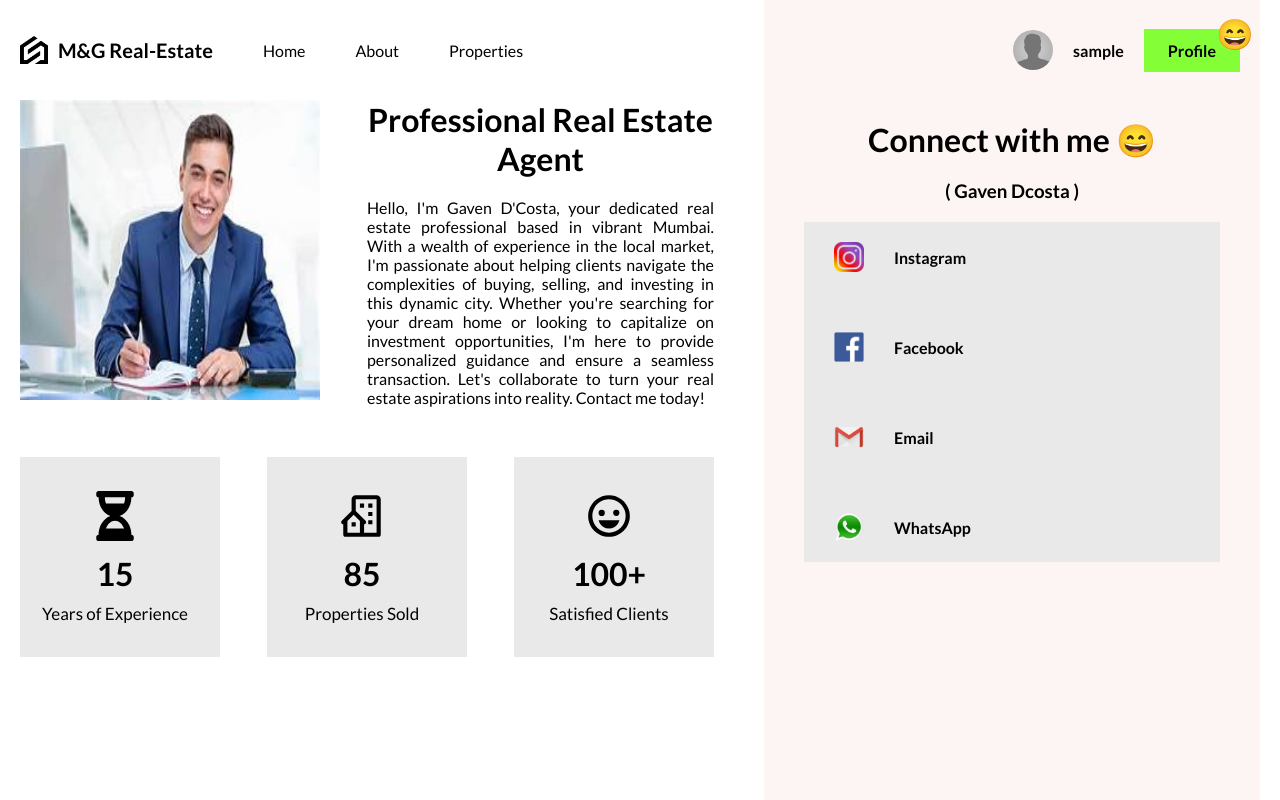
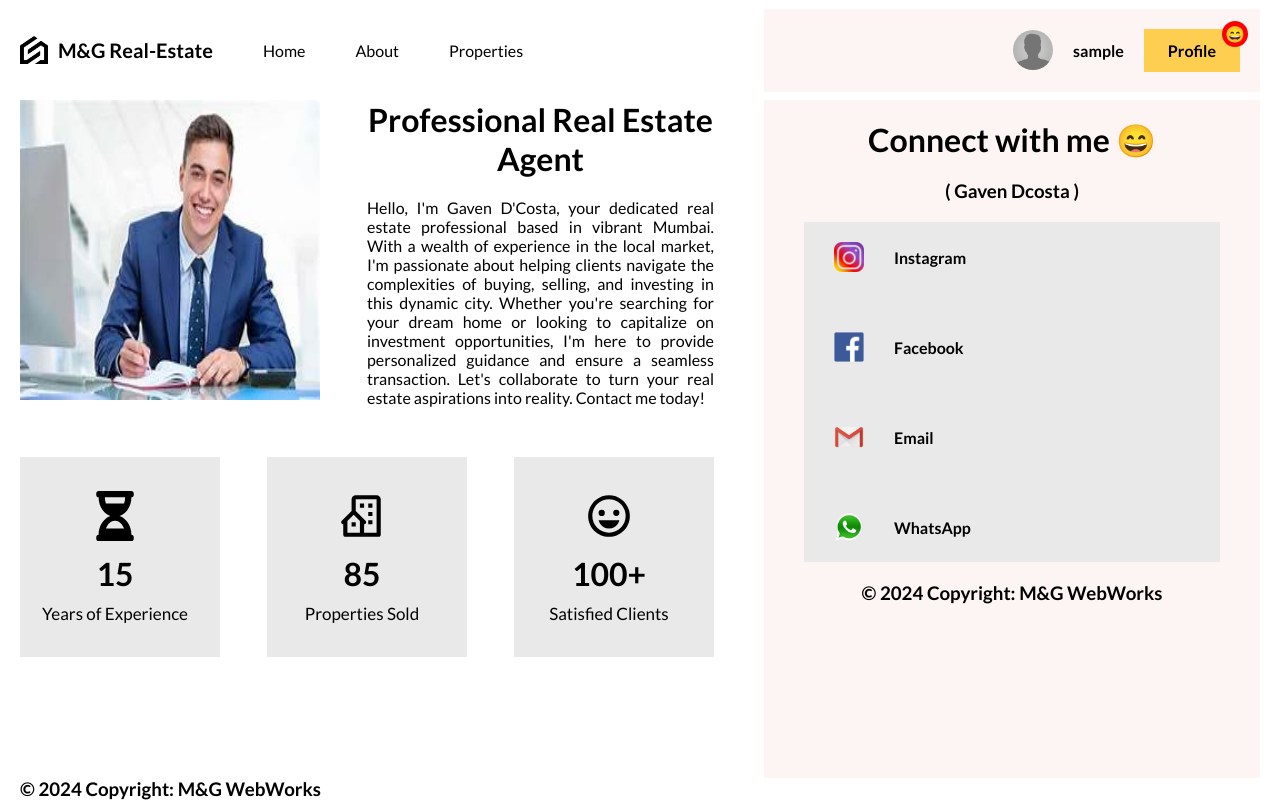
Before and after one commit to GavenDcosta/PersonalizedRealEstateTemplate, a React (Vite) app in the folder client/: page /about in a window 1280 px wide. Shown: the top 800 px of the page. Built offline with nearby package versions, Linux system fonts and the light colour scheme; sample sign-in values are in the browser's storage.

Commit message:
copyright

```diff
--- a/client/src/components/contactTheAgent/ContactTheAgent.jsx
+++ b/client/src/components/contactTheAgent/ContactTheAgent.jsx
@@ -36,6 +36,8 @@ const ContactTheAgent = () => {
               </div>
           </Link>
         </div>
+
+        <h3>© {new Date().getFullYear()} Copyright: M&G WebWorks</h3>
       </div>
     </div>
   )
--- a/client/src/components/navbar/navbar.scss
+++ b/client/src/components/navbar/navbar.scss
@@ -52,7 +52,7 @@ nav {
     align-items: center;
     justify-content: flex-end;
     background-color: #fcf5f3;
-    height: 100%;
+
 
     @include md {
       background-color: transparent;
@@ -61,7 +61,6 @@ nav {
     a {
       padding: 12px 24px;
       margin: 20px;
-
     }
 
     .user{
@@ -85,7 +84,7 @@ nav {
 
       .profile{
         padding: 12px 24px;
-        background-color: #84ff37;
+        background-color: #fece51;
         cursor: pointer;
         border: none;
         position: relative;
@@ -94,7 +93,7 @@ nav {
           position: absolute;
           top: -8px;
           right: -8px;
-          background-color: cyan;
+          background-color: red;
           color: white;
           border-radius: 50%;
           width: 26px;
@@ -102,7 +101,6 @@ nav {
           display: flex;
           align-items: center;
           justify-content: center;
-          font-size: 30px;
         }
 
       }
--- a/client/src/routes/homePage/HomePage.jsx
+++ b/client/src/routes/homePage/HomePage.jsx
@@ -36,6 +36,7 @@ const HomePage = () => {
                     <h2>Property Ready</h2>
                 </div>
             </div>
+
           </div>
         </div>
         <div className="imgContainer">
--- a/client/src/routes/layout/layout.jsx
+++ b/client/src/routes/layout/layout.jsx
@@ -15,6 +15,8 @@ const Layout = () => {
            <div className="content">
              <Outlet />
            </div>
+
+           <h3>© {new Date().getFullYear()} Copyright: M&G WebWorks</h3>
         </div>
 
   )
@@ -40,6 +42,8 @@ const RequireAuth = () => {
            <div className="content">
              <Outlet />
            </div>
+
+
         </div>
       )
   )
--- a/client/src/routes/layout/layout.scss
+++ b/client/src/routes/layout/layout.scss
@@ -1,8 +1,12 @@
 @import "../../responsive.scss";
+
+*{
+  scroll-behavior: smooth;
+}
 
 .layout {
   height: 100vh;
-  max-width: 1366px;
+  max-width: 1266px;
   margin-left: auto;
   margin-right: auto;
   padding-left: 20px;
--- a/client/src/routes/listPage/ListPage.jsx
+++ b/client/src/routes/listPage/ListPage.jsx
@@ -43,7 +43,10 @@ const data = useLoaderData()
                     </Await>
 
                  </Suspense>
+
          </div>
+
+
     </div>
   )
 }
```
